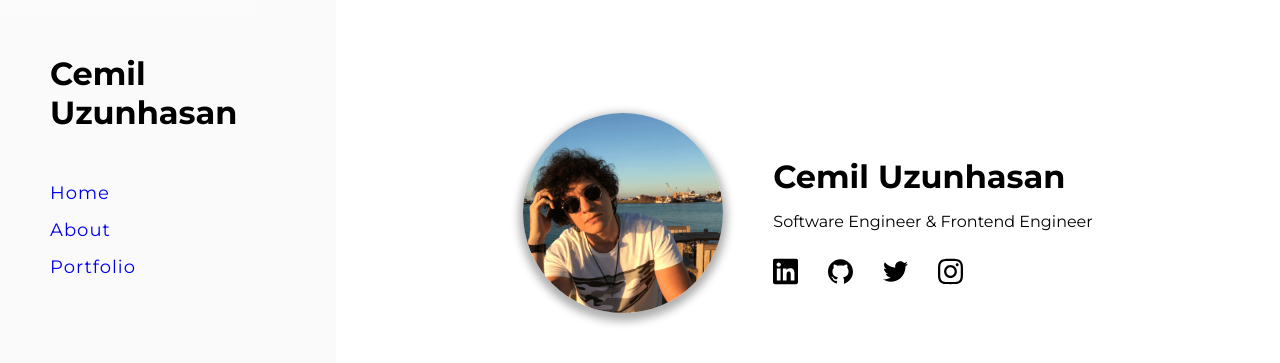
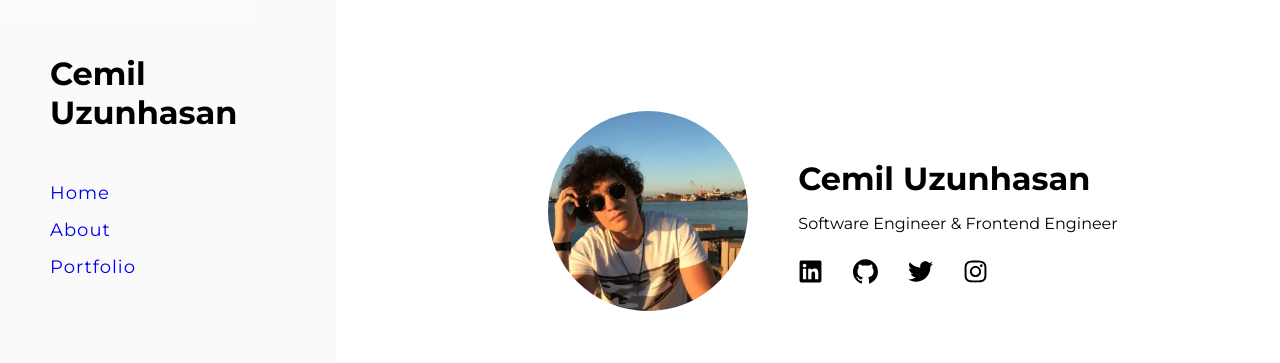
Before and after one commit to cemiluzunhasan/portfolio, a Next.js app: page / in a window 1280 px wide. Shown: the part 237-600 px from the top of the page. Built offline with nearby package versions, Linux system fonts and the light colour scheme.

Commit message:
turn png into a webp

```diff
--- a/pages/index.js
+++ b/pages/index.js
@@ -3,22 +3,25 @@ import styles from 'styles/pages/Home.module.scss';
 export default function Home() {
   return (
     <div className={styles.Home}>
-      <img src="/avatar.png" className={styles.avatar} />
+      <picture>
+        <source srcset="/avatar.webp" type="image/webp" className={styles.avatar} />
+        <img src="/avatar.png" className={styles.avatar} />
+      </picture>
       <div className={styles.info}>
         <h1 className={styles.name}>Cemil Uzunhasan</h1>
         <p>Software Engineer & Frontend Engineer</p>
         <div className={styles.social}>
           <a href="https://linkedin.com/in/cemiluzunhasan" target="_blank" rel="noreferrer">
-            <img src="/linkedin.svg" className={styles.social_item} />
+            <img src="/linkedin.svg" className={styles.social_item} width={25} height={25} />
           </a>
           <a href="https://github.com/cemiluzunhasan" target="_blank" rel="noreferrer">
-            <img src="/github.svg" className={styles.social_item} />
+            <img src="/github.svg" className={styles.social_item} width={25} height={25} />
           </a>
           <a href="https://twitter.com/kivircikgitarci" target="_blank" rel="noreferrer">
-            <img src="/twitter.svg" className={styles.social_item} />
+            <img src="/twitter.svg" className={styles.social_item} width={25} height={25} />
           </a>
           <a href="https://instagram.com/cemiluzunhasan" target="_blank" rel="noreferrer">
-            <img src="/instagram.svg" className={styles.social_item} />
+            <img src="/instagram.svg" className={styles.social_item} width={25} height={25} />
           </a>
         </div>
       </div>
--- a/styles/pages/Home.module.scss
+++ b/styles/pages/Home.module.scss
@@ -11,11 +11,11 @@
 }
 
 .avatar {
-  width        : 200px;
-  height       : 200px;
-  border-radius: 50%;
-  margin-right : 50px;
-  box-shadow   : 0px 4px 8px 4px #afafaf;
+  width           : 200px;
+  height          : 200px;
+  border-radius   : 50%;
+  margin-right    : 50px;
+  // box-shadow   : 0px 4px 8px 4px #afafaf;
 
   @media (max-width: 768px) {
     margin-right: 0;
```
Also changed, not shown: public/avatar.webp (added).
